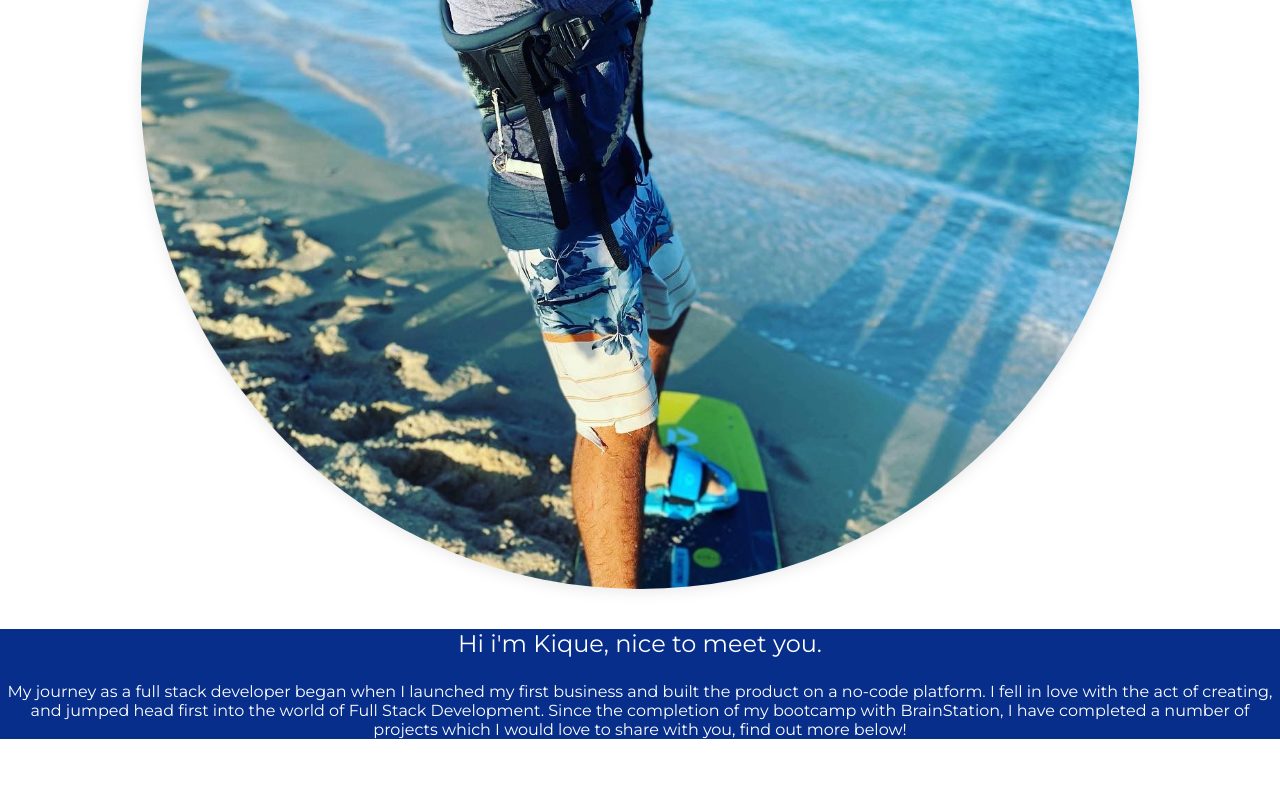
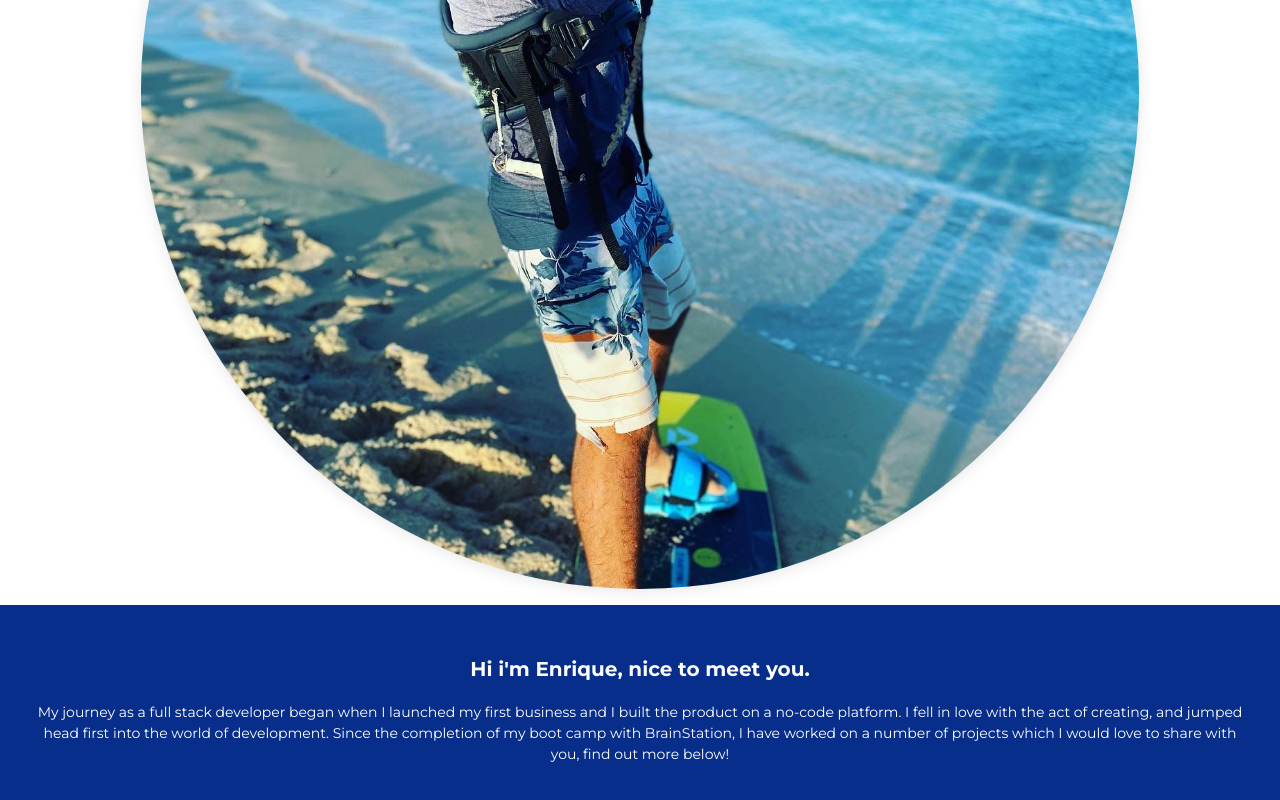
Before and after one commit to enriquebarco/portfolio, a React (Create React App) app: page / in a window 1280 px wide. Shown: the part 659-1459 px from the top of the page. Before the commit the page ends 1414 px from the top, so only its background shows below. Built offline with nearby package versions, Linux system fonts and the light colour scheme.

Commit message:
added introduction

```diff
--- a/src/components/MyIntroduction/MyIntroduction.jsx
+++ b/src/components/MyIntroduction/MyIntroduction.jsx
@@ -4,8 +4,8 @@ import "./MyIntroduction.scss";
 export default function MyIntroduction() {
   return (
     <section className="introduction">
-        <h3 className="introduction__title">Hi i'm Kique, nice to meet you.</h3>
-        <p className="introduction__text">My journey as a full stack developer began when I launched my first business and built the product on a no-code platform. I fell in love with the act of creating, and jumped head first into the world of Full Stack Development. Since the completion of my bootcamp with BrainStation, I have completed a number of projects which I would love to share with you, find out more below!</p>
+        <h3 className="introduction__title">Hi i'm Enrique, nice to meet you.</h3>
+        <p className="introduction__text">My journey as a full stack developer began when I launched my first business and I built the product on a no-code platform. I fell in love with the act of creating, and jumped head first into the world of development. Since the completion of my boot camp with BrainStation, I have worked on a number of projects which I would love to share with you, find out more below!</p>
     </section>
   )
 }
--- a/src/components/MyIntroduction/MyIntroduction.scss
+++ b/src/components/MyIntroduction/MyIntroduction.scss
@@ -4,8 +4,16 @@
     background-color: $color-primary;
     text-align: center;
     color: white;
+    padding: 2rem;
 
     &__title {
-        font-size: 1.5rem;
+        font-size: 1.25rem;
+        font-variation-settings: "wght" 700;
+        line-height: 1.6rem;
+    }
+
+    &__text {
+        font-size: .875rem;
+        line-height: 1.3rem;
     }
 }
```
